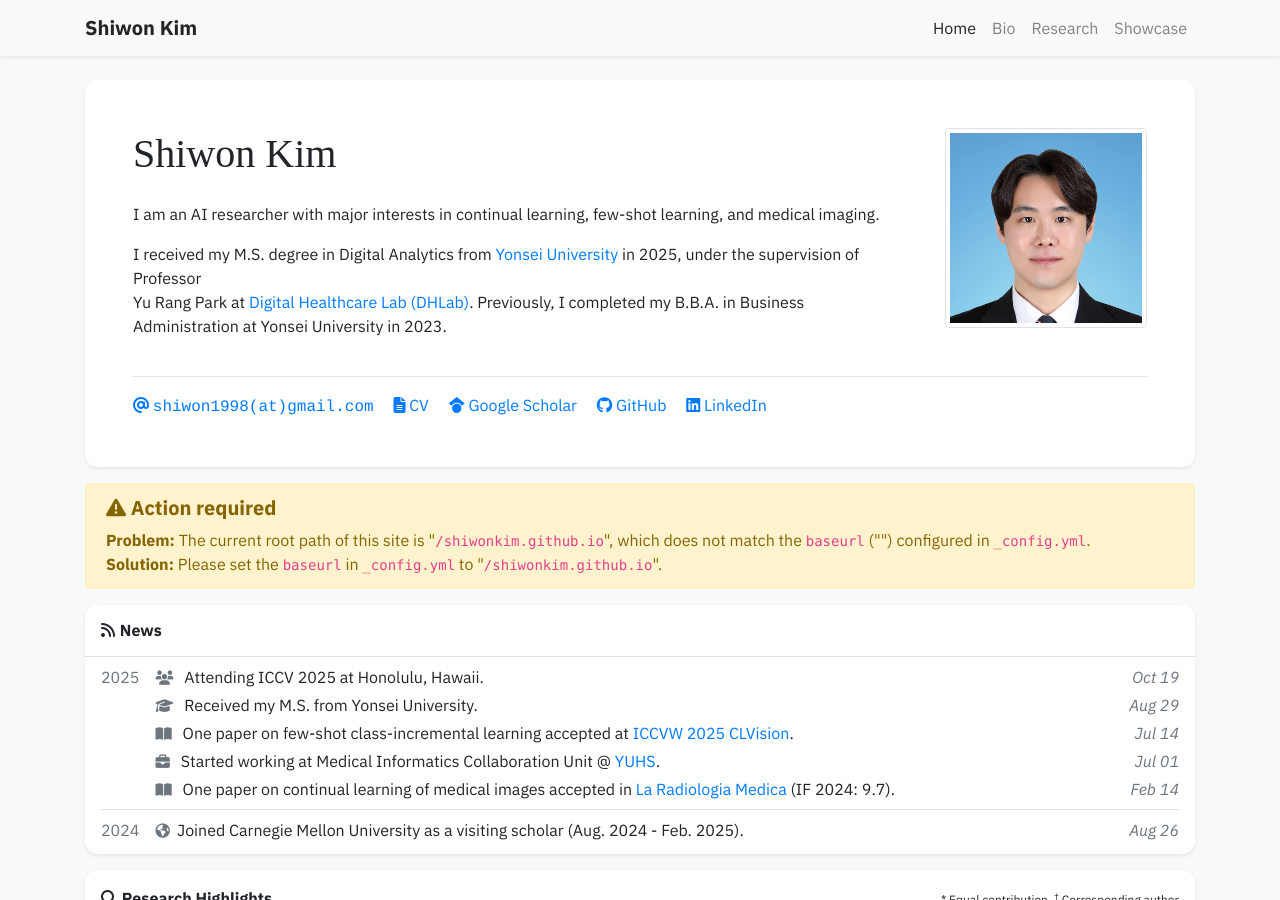
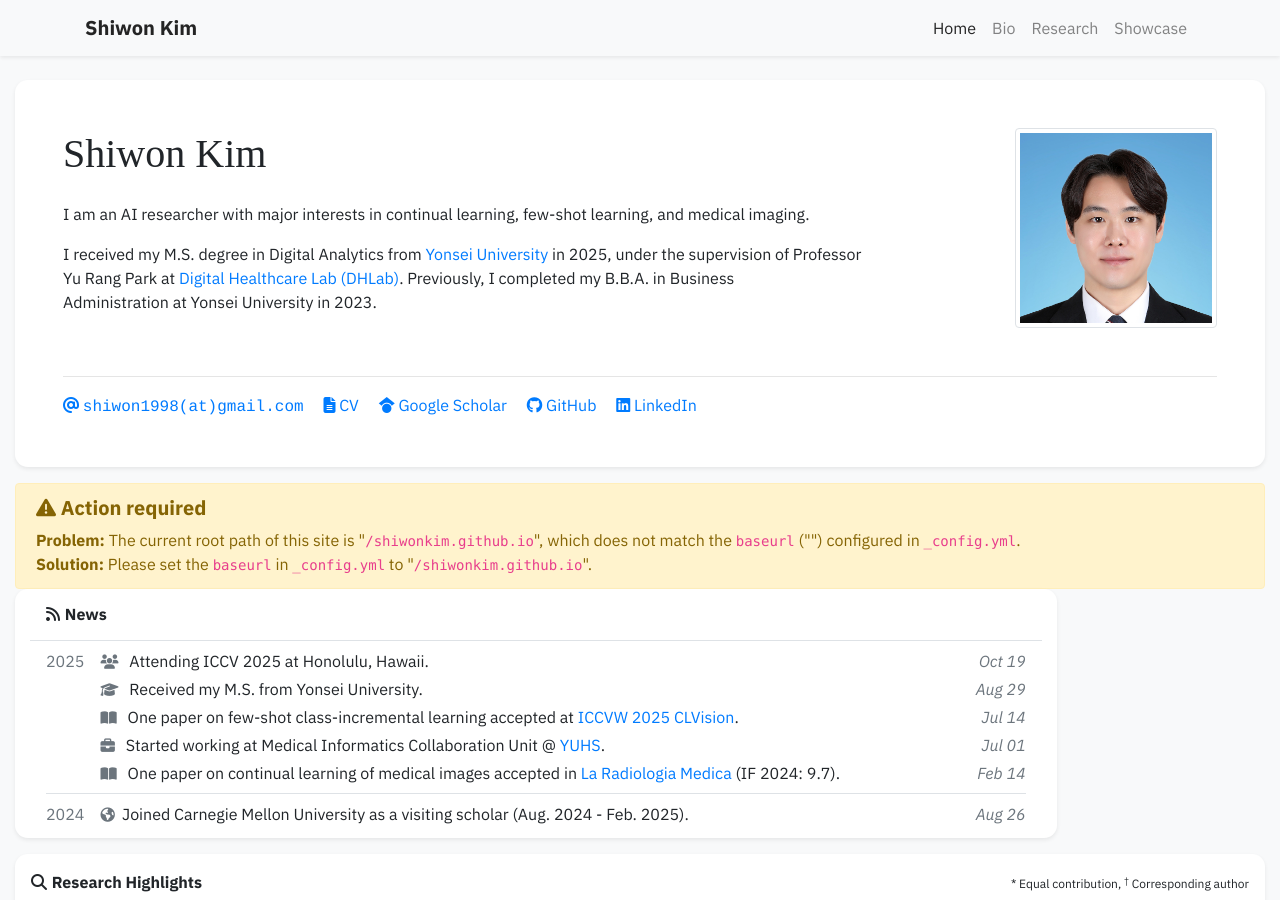
Before and after one commit to shiwonkim/shiwonkim.github.io, a Jekyll site: the page built from index.html, in a window 1280 px wide and 900 px high. Built offline with Jekyll 4.4.1, drawn with Linux system fonts in a browser that asks for light colours; nearby versions of some CDN libraries; some web fonts are replaced; a style sheet for code colours, icons or effects is not loaded.

Commit message:
edit profile

```diff
--- a/_includes/widgets/news_card.html
+++ b/_includes/widgets/news_card.html
@@ -1,6 +1,6 @@
 {% assign news_by_year = site.news | sort: "date" | reverse | slice: 0, include.limit | group_by_exp: "item", "item.date | date: '%Y'" -%}
 
-<div class="my-3 bg-white shadow-sm rounded-xl">
+<div class="col-xl-10 bg-white shadow-sm rounded-xl">
     <h6 class="p-3 mb-0 border-bottom border-gray"><i class="fas fa-rss"></i><span style="margin-left: 0.3em;">News</span></h6>
     <div class="px-3 pb-1">
         {% for year in news_by_year %}
--- a/_layouts/default.html
+++ b/_layouts/default.html
@@ -20,7 +20,7 @@
 </head>
 <body class="bg-light" {{ page.body_attr }}>
     {% include navbar.html %}
-    <div class="{% if page.container_class %}{{ page.container_class }}{% else %}container-lg{% endif %}">
+    <div class="{% if page.container_class %}{{ page.container_class }}{% else %}container-fluid{% endif %}">
         {{content}}
     </div>
     {% include footer.html %}
```
